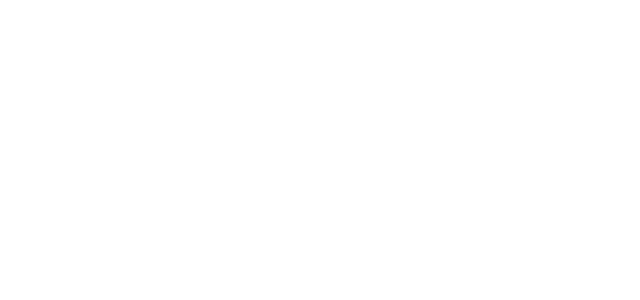
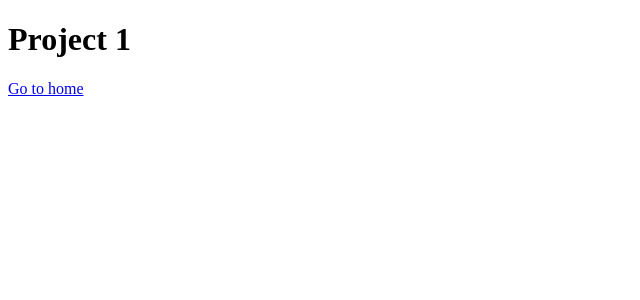
Before and after one commit to Safemood/vue-masterclass-2024, a Vue app: page /projects/1 in a window 1280 px wide. Before the commit this address had no page. Shown: the top 300 px of the page, without its empty margins (0-640 px from the left). Built offline with nearby package versions, Linux system fonts and the light colour scheme; the HTML template or start-up script is replaced by a standard one.

Commit message:
Create Dynamic Routes with Wildcards in Vue Router

```diff
--- a/src/router/index.ts
+++ b/src/router/index.ts
@@ -13,6 +13,11 @@
       name: 'projects',
       component: () => import('@/views/ProjectsView.vue'),
     },
+    {
+      path: '/projects/:id',
+      name: 'single-project',
+      component: () => import('@/views/SingleProjectView.vue'),
+    },
   ],
 })
 
--- /dev/null
+++ b/src/views/SingleProjectView.vue
@@ -0,0 +1,12 @@
+<script setup lang="ts">
+import { useRoute } from 'vue-router'
+
+const route = useRoute()
+</script>
+
+<template>
+  <div>
+    <h1>Project {{ route.params?.id }}</h1>
+    <RouterLink to="/">Go to home</RouterLink>
+  </div>
+</template>
```
